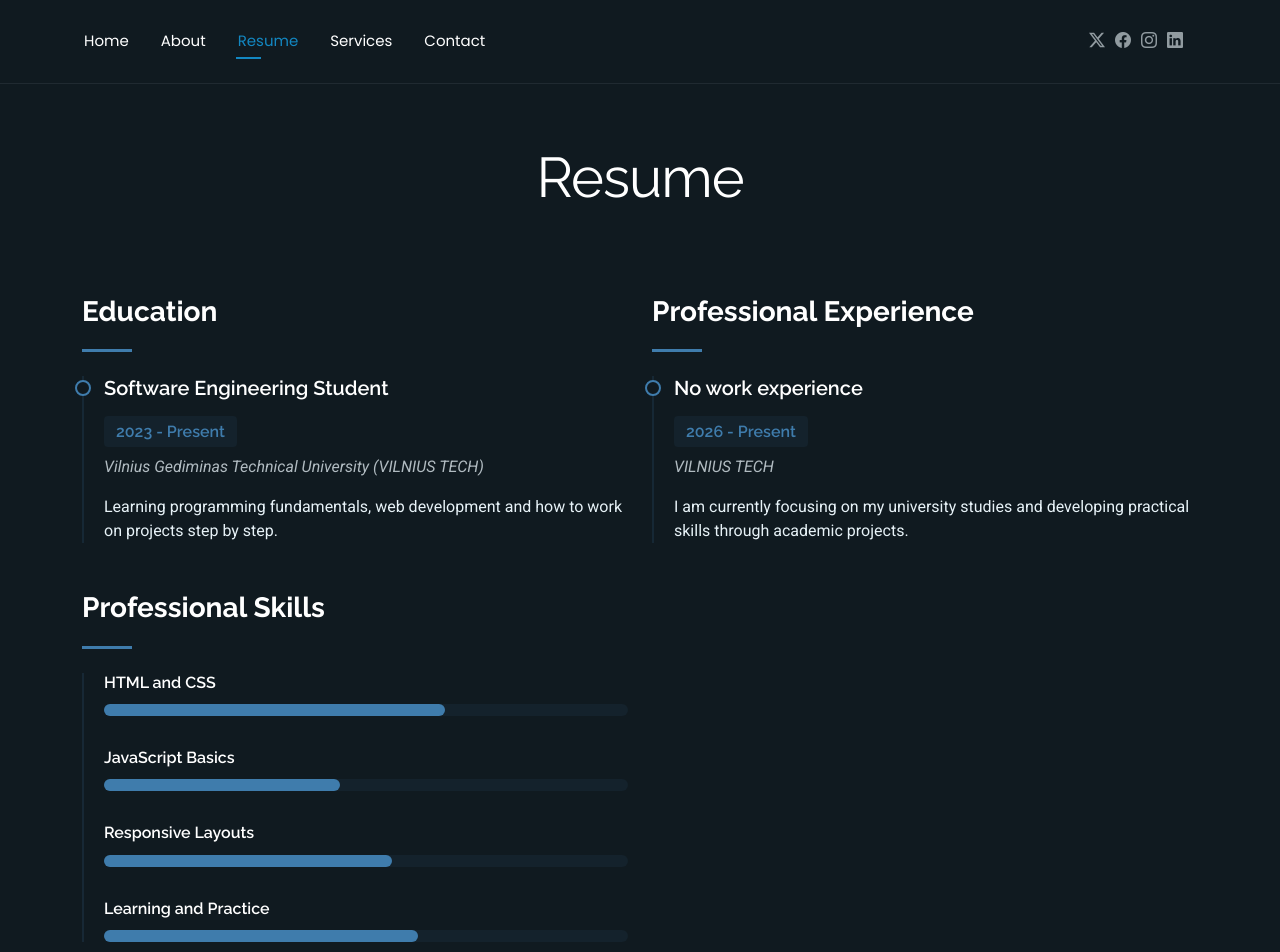
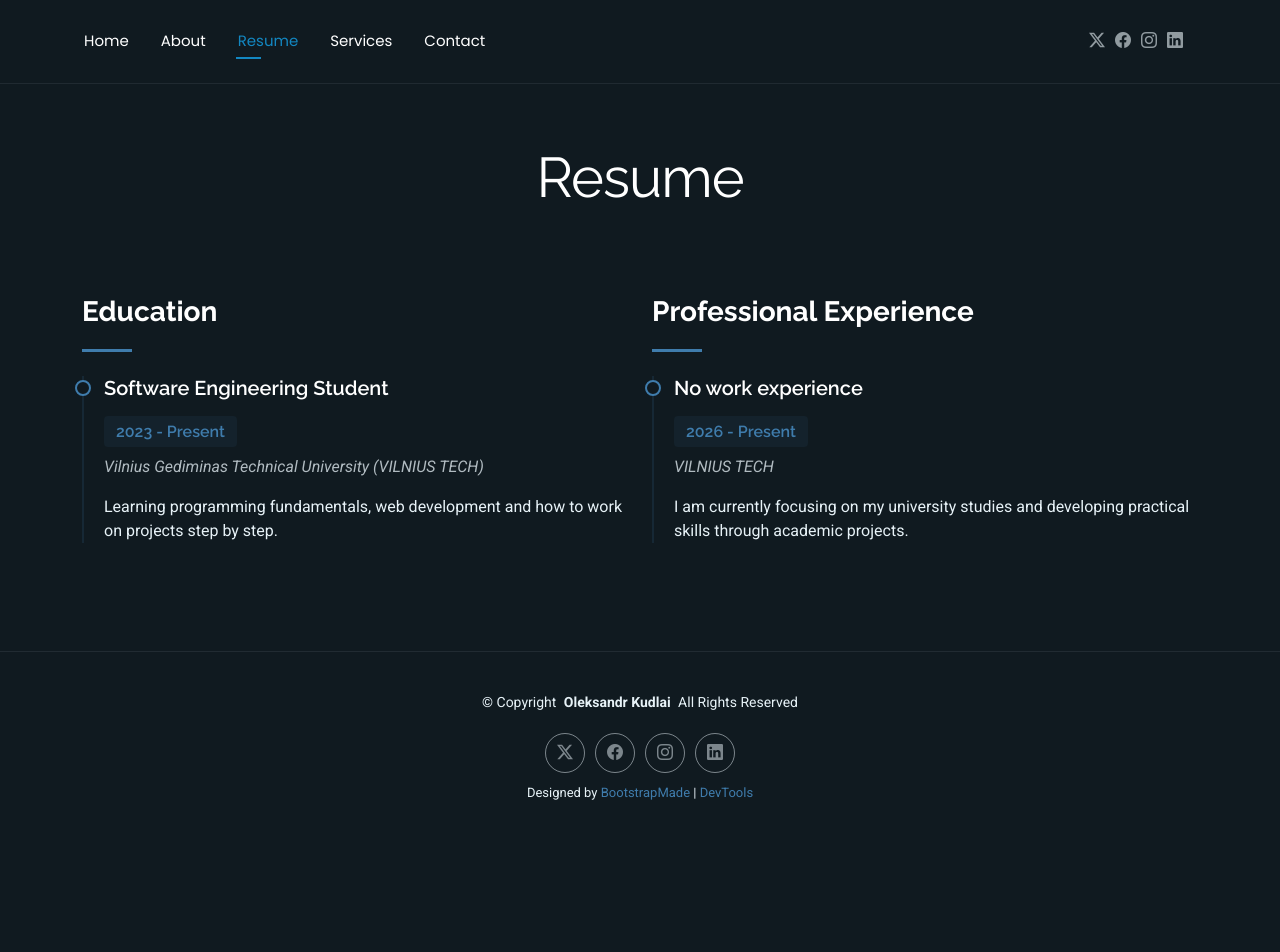
Before and after one commit to OlKud1/OleksandrKudlai123.github.io, a plain HTML site: page resume.html in a window 1280 px wide. Shown: the top 952 px of the page. After the commit the page ends 843 px from the top, so only its background shows below. Drawn offline with Linux system fonts and the light colour scheme.

Commit message:
Remove professional skills section

```diff
--- a/resume.html
+++ b/resume.html
@@ -97,40 +97,6 @@
               </div>
             </div><!-- End Education Section -->
 
-            <!-- Professional Skills Section -->
-            <div class="resume-item skills-animation" data-aos="fade-up">
-              <h3 class="resume-title">Professional Skills</h3>
-
-              <div class="resume-content">
-                <div class="skill-item">
-                  <h4>HTML and CSS</h4>
-                  <div class="progress">
-                    <div class="progress-bar" role="progressbar" aria-valuenow="65" aria-valuemin="0" aria-valuemax="100"></div>
-                  </div>
-                </div>
-
-                <div class="skill-item">
-                  <h4>JavaScript Basics</h4>
-                  <div class="progress">
-                    <div class="progress-bar" role="progressbar" aria-valuenow="45" aria-valuemin="0" aria-valuemax="100"></div>
-                  </div>
-                </div>
-
-                <div class="skill-item">
-                  <h4>Responsive Layouts</h4>
-                  <div class="progress">
-                    <div class="progress-bar" role="progressbar" aria-valuenow="55" aria-valuemin="0" aria-valuemax="100"></div>
-                  </div>
-                </div>
-
-                <div class="skill-item">
-                  <h4>Learning and Practice</h4>
-                  <div class="progress">
-                    <div class="progress-bar" role="progressbar" aria-valuenow="60" aria-valuemin="0" aria-valuemax="100"></div>
-                  </div>
-                </div>
-              </div>
-            </div><!-- End Professional Skills Section -->
           </div>
 
           <div class="col-lg-6">
```
